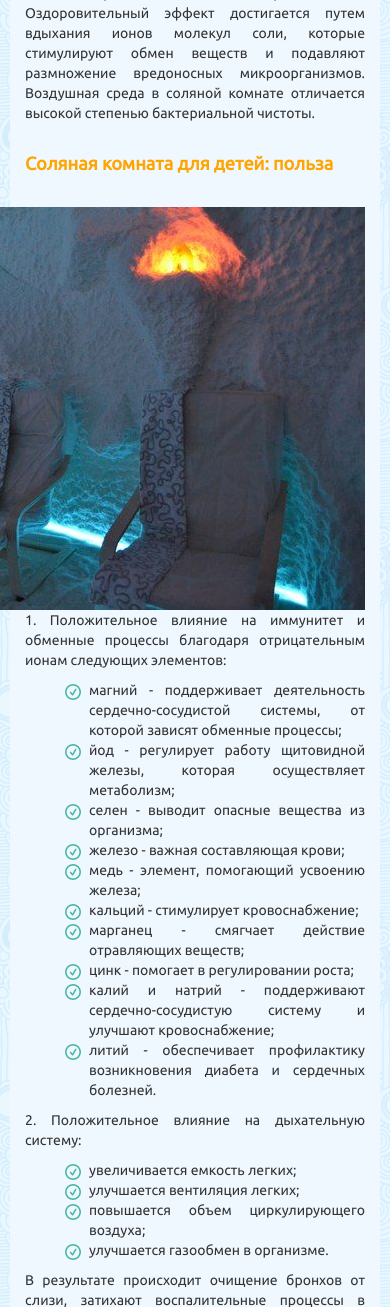
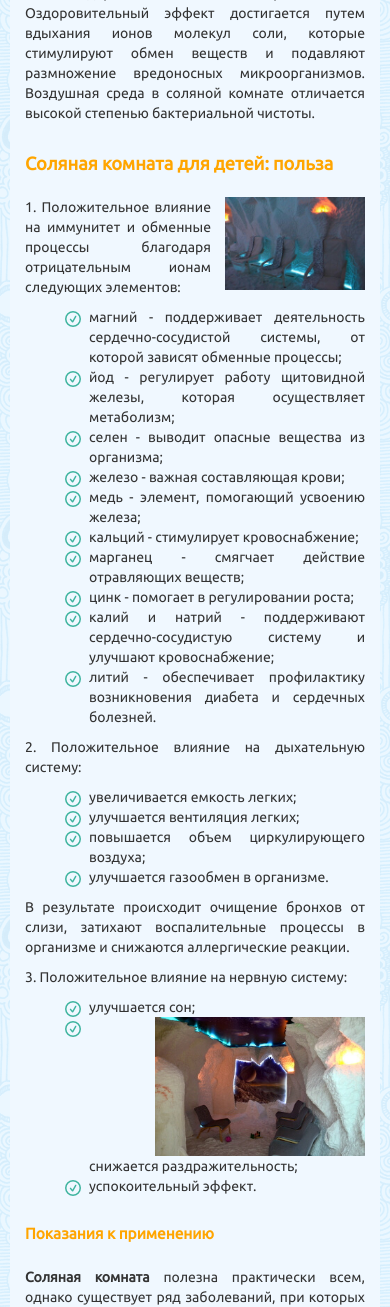
Before and after one commit to AntonyanArmen/elmi, a PHP site: page /cave.html in a window 390 px wide. Shown: the part 556-1863 px from the top of the page. Run offline with PHP 8.4, Linux system fonts and the light colour scheme; some web fonts are replaced.

Commit message:
image optimizations for extra service pages

```diff
--- a/cave.html
+++ b/cave.html
@@ -112,7 +112,7 @@
 					<p>В таком большом городе, как Ростов-на-Дону, многие дети подвержены частым заболеваниям, что связано с их низким иммунитетом. Загрязненная атмосфера, недостаток чистого свежего воздуха и другие факторы ослабляют детский организм. Детский физкультурно-развлекательный центр «Элми» поможет укрепить здоровье Вашего ребенка - приглашаем Вас посетить «Соляную пещеру».</p>
 					<p>«<b>Соляная пещера</b>» представляет собой комнату с микроклиматом соляных пещер, который создается при помощи сухого солевого аэрозоля. В нашей соляной комнате используется морская соль с содержанием множества микроэлементов. Оздоровительный эффект достигается путем вдыхания ионов молекул соли, которые стимулируют обмен веществ и подавляют размножение вредоносных микроорганизмов. Воздушная среда в соляной комнате отличается высокой степенью бактериальной чистоты.</p>
 					<h2>Соляная комната для детей: польза</h2>
-					<img class="service-illustration float-left" alt="Соляная пещера цена" title="Соляная пещера для детей"   src="images/salt3.jpg">
+					<img class="service-illustration-extra float-left" alt="Соляная пещера цена" title="Соляная пещера для детей"   src="images/saltcave1.jpg">
 					<p>1. Положительное влияние на иммунитет и обменные процессы благодаря отрицательным ионам следующих элементов:</p>
 						<ul>
 							<li>магний - поддерживает деятельность сердечно-сосудистой системы, от которой зависят обменные процессы;</li>
@@ -137,7 +137,7 @@
 					<p>3. Положительное влияние на нервную систему:</p>
 						<ul>
 							<li>улучшается сон;</li>
-							<img class="service-illustration float-left" alt="Соляная комната цена" title="Соляные комнаты в Ростове"   src="images/soljanaja_peshhera.jpg">
+							<img class="service-illustration float-left" alt="Соляная комната цена" title="Соляные комнаты в Ростове"   src="images/saltcave2.jpg">
 							<li>снижается раздражительность;</li>
 							<li>успокоительный эффект.</li>
 						</ul>
--- a/css/services.css
+++ b/css/services.css
@@ -79,11 +79,25 @@
                                               rgba(184,200,212,1) 100%);
         text-decoration: none;
         }
+    .service-illustration-extra{
+        margin-left: 1em;
+        max-width: calc(100vw -  250px);
+        }
 
 /* end service */
 @media only screen and (min-width: 992px) and (max-width: 1199px) {
     .service-illustration {
         transform: scale(0.75);
+    }
+
+}
+@media only screen and (max-width: 991px) and (min-width: 767px){
+    .service-illustration {
+        margin-top: 10px;
+        margin-left: auto;
+        margin-right: auto;
+        display: block;
+        height: auto;
     }
 
 }
@@ -105,8 +119,12 @@
             padding-bottom: 10px;
         }
     .service-illustration {
-        margin-top: 10px;
-    }
-    /* end service section */
+        margin-top: 0;
+        margin-left: auto;
+        margin-right: auto;
+        display: block;
+        height: auto;
+        max-width: calc(100vw -  180px);
+    }    /* end service section */
 
 }
--- a/waterpool.html
+++ b/waterpool.html
@@ -24,7 +24,7 @@
 		<script src="js/bootstrap.min.js"></script>
         <script src="js/jquery.singlePageNav.min.js"></script>
 		<script src="js/wow.min.js"></script>
-		<script src="js/custom.min.js"></script>
+		<script src="js/custom.js"></script>
         <noscript>
             <style>
                 .preloader
@@ -154,7 +154,7 @@
 					<div class="clearfix"></div>
 					<br/>&nbsp;
 					<p>Новый физкультурно-развлекательный аквацентр "Элми" приглашает детей в возрасте от 2 месяцев до 7 лет на занятия в <b>детский бассейн</b>!</p>
-					<img class="service-illustration float-left" alt="Плавание для детей от 3 лет" title="Детский плавательный бассейн"   src="images/detskij_bassejn.jpg">
+					<img class="service-illustration-extra float-left" alt="Плавание для детей от 3 лет" title="Детский плавательный бассейн"   src="images/detskij_bassejn_small.jpg">
 					<p>Плавание – уникальный вид физической активности, благотворно влияющий на весь организм, способствующий гармоничному развитию и общему оздоровлению. Особенно полезно плавание для малышей. В связи с этим у родителей часто возникает вопрос – с какого возраста стоит начинать обучение плаванию детей? Современные исследования подтверждают, что чем раньше – тем лучше. Уже множество родителей сделали свой выбор в пользу грудничкового плавания.</p>
 					<h2>Грудничковое плавание</h2>
 					<p>Новорожденные малыши обладают многими полезными рефлексами, в частности, рефлексом задержки дыхания. Если на лицо ребенка попадает струя воды, он инстинктивно набирает в легкие воздух и задерживает дыхание на некоторое время. Таким образом он защищен от риска захлебнуться. Именно на этом и основаны <b>уроки плавания для детей</b> грудного возраста.</p>
@@ -171,7 +171,7 @@
 					<h2>Плавание для детей в Ростове-на-Дону</h2>
 					<p>Занятия плаванием для детей обязательно должны проходить в спокойной обстановке, в игровой форме, при позитивном настрое ребенка и взрослого. Некоторые родители предпочитают проводить их самостоятельно у себя дома. Однако, без сомнения, опытный тренер по плаванию для детей гораздо предпочтительнее. Инструктор учитывает все физические и психологические аспекты каждой возрастной группы, выстраивая занятие таким образом, чтобы все упражнения были максимально эффективными и приносили радость Вашему малышу. Выбирая <b>детский бассейн в Ростове-на-Дону</b>, необходимо внимательно ознакомиться с условиями, которые предлагает тот или иной центр.</p>
 					<h3>Почему стоит выбрать именно "Элми"?</h3>
-					<img class="service-illustration float-left" alt="Отдать ребенка на плавание" title="Бассейн для малышей"   src="images/centr_plavanija_dlja_detej.jpg">
+					<img class="service-illustration-extra float-left" alt="Отдать ребенка на плавание" title="Бассейн для малышей"   src="images/centr_plavanija_dlja_detej_small.jpg">
 						<ul>
 							<li>это единственный в городе аквацентр, расположенный на территории нежилого коммерческого центра, что является гарантией того, что полностью соблюдены самые строгие требования по пожаро-, электро- и водобезопасности;</li>
 							<li>территория аквацентра является одной из самых крупных для подобного рода учреждений;</li>
```
Also changed, not shown: js/custom.js (+0 -7 lines), images/centr_plavanija_dlja_detej.jpg (deleted), images/centr_plavanija_dlja_detej_small.jpg, images/detskaja_komnata.jpg (deleted), images/detskaja_komnata_small.jpg, images/detskij_bassejn_small.jpg (added), images/salt1.jpg (deleted), images/salt2.jpg (deleted), images/salt22.jpg (deleted), images/salt3.jpg (deleted), images/salt33.jpg (deleted), images/saltcave1.jpg (added), images/saltcave2.jpg (added), 2 other files.
